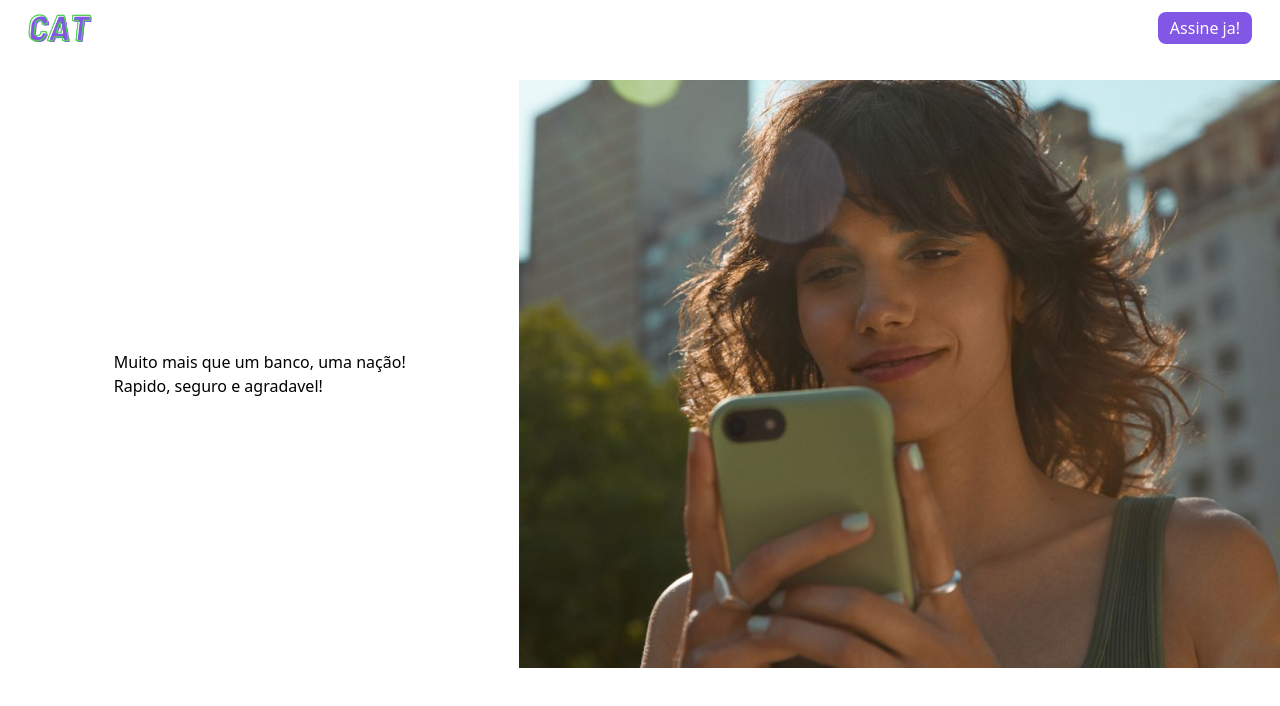
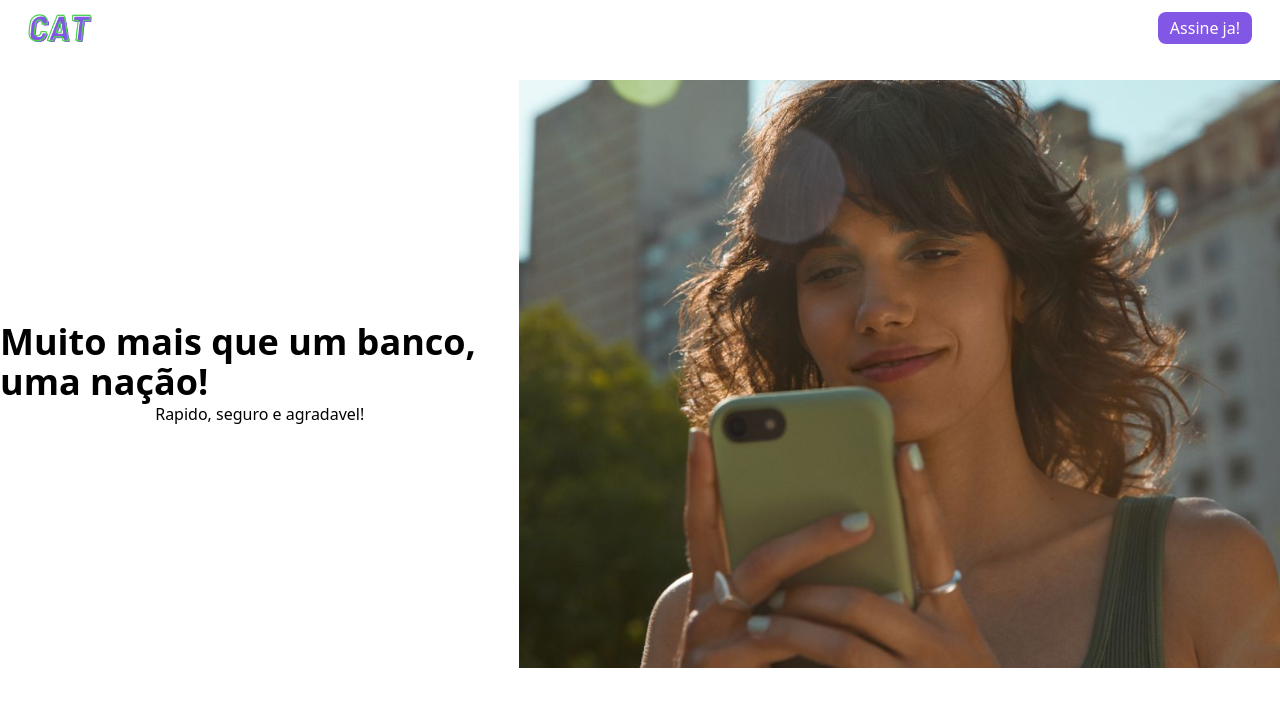
Before and after one commit to iguoliveira/cat-digital-bank, a React (Vite) app: page / in a window 1280 px wide. Shown: the top 706 px of the page. Built offline with nearby package versions, Linux system fonts and the light colour scheme.

Commit message:
Update card

```diff
--- a/src/components/homepage/card/Card.jsx
+++ b/src/components/homepage/card/Card.jsx
@@ -1,7 +1,7 @@
 export const Card = () => {
     return(
-        <div>
-            <div>Muito mais que um banco, uma nação!</div>
+        <div className="flex flex-col items-center">
+            <div className="text-4xl font-bold">Muito mais que um banco, uma nação!</div>
             <div>
                 Rapido, seguro e agradavel!
             </div>
```
